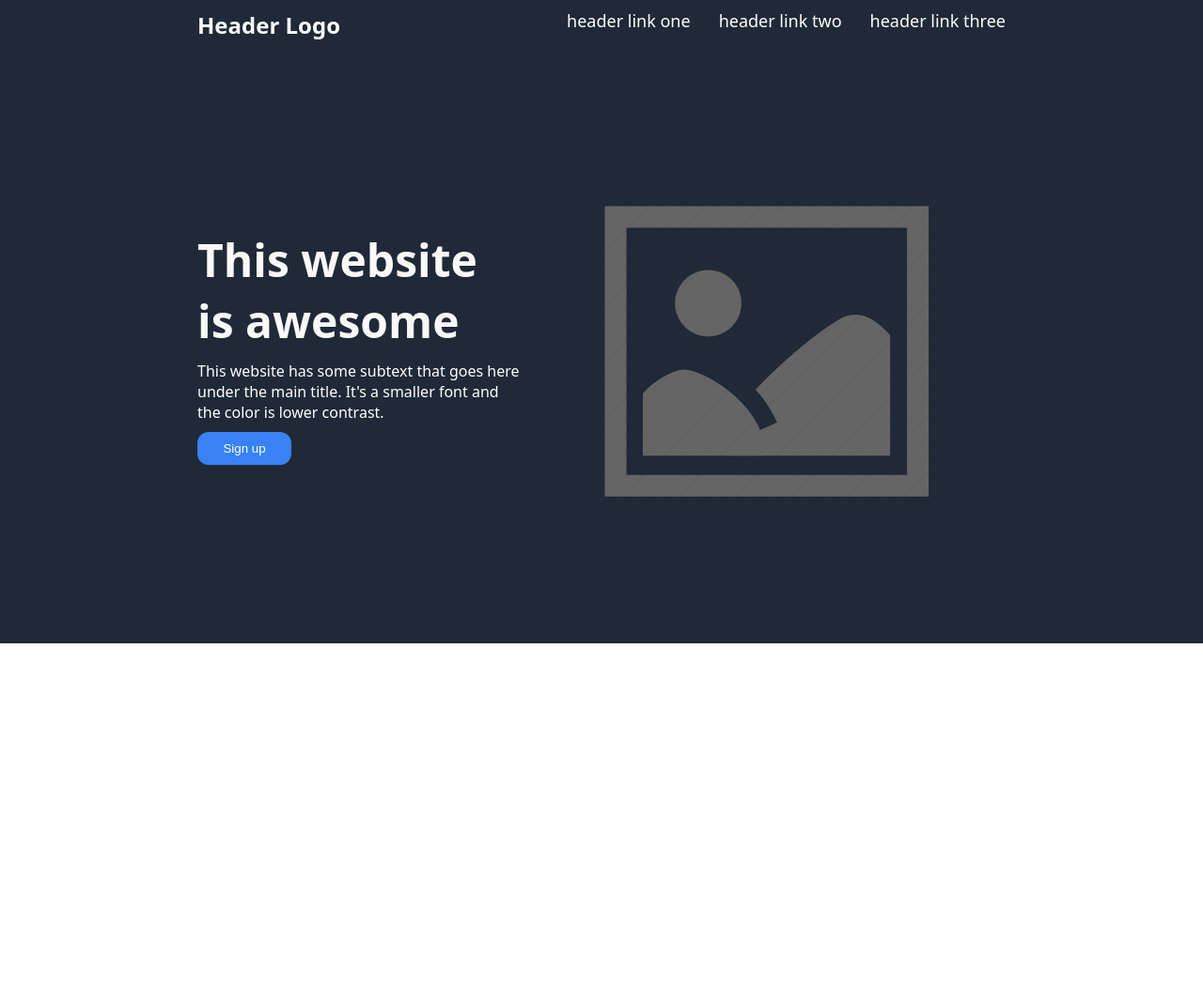
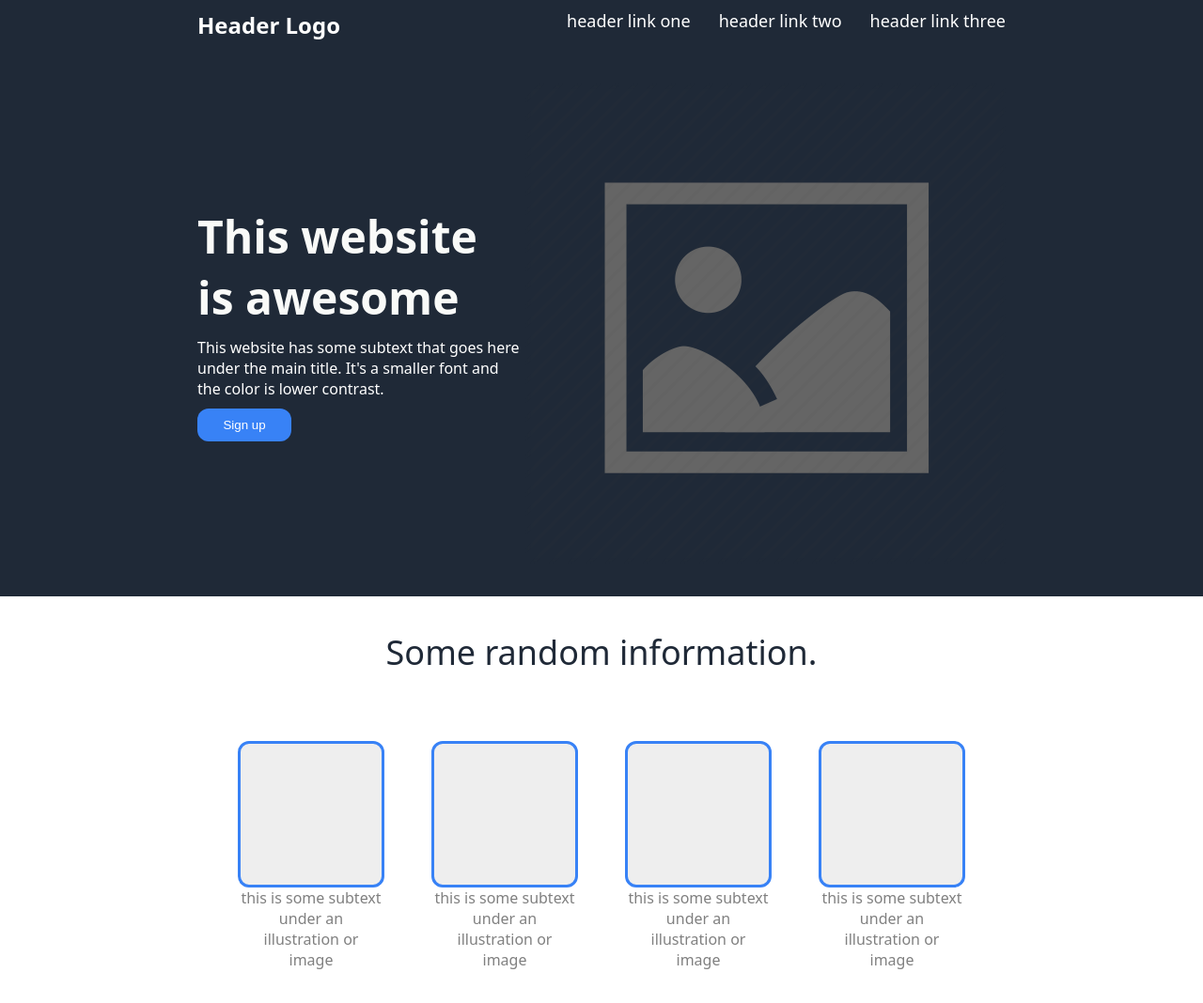
Before and after one commit to brenobmac/odin-landing-page, a plain HTML site: page index.html in a window 1280 px wide. Shown: the whole page at 94% size. Before the commit the page ends 800 px from the top, so only its background shows below. Drawn offline with Linux system fonts and the light colour scheme.

Commit message:
Added third portion of the content.

```diff
--- a/index.html
+++ b/index.html
@@ -32,5 +32,28 @@
         </div>
       </div>
     </div>
+
+    <div class="second-div">
+      <div class="top-info">Some random information.</div>
+      <div class="block-container">
+        <div class="block">
+          <div class="frame"></div>
+          <div class="frame-subtext">
+            this is some subtext under an illustration or image
+          </div>
+        </div>
+        <div class="block">
+          <div class="frame"></div>
+          <div class="frame-subtext">this is some subtext under an illustration or image</div>
+        </div>
+        <div class="block">
+          <div class="frame"></div>
+          <div class="frame-subtext">this is some subtext under an illustration or image</div>
+        </div>
+        <div class="block">
+          <div class="frame"></div>
+          <div class="frame-subtext">this is some subtext under an illustration or image</div>
+      </div>
+    </div>
   </body>
 </html>
--- a/style.css
+++ b/style.css
@@ -8,6 +8,7 @@ body {
   background-color: #1f2937;
   display: flex;
   flex-direction: column;
+  max-height: 1000px;
 }
 
 .header {
@@ -18,6 +19,8 @@ body {
   padding: 10px;
   margin-left: 200px;
   margin-right: 200px;
+  position: sticky;
+  top: 0; /*Needed to keep header on top*/
 }
 
 .header-logo {
@@ -49,8 +52,8 @@ a {
   padding: 10px;
   margin-left: 200px;
   margin-right: 200px;
-  margin-top: 50px;
-  margin-bottom: 50px;
+  margin-top: 25px;
+  margin-bottom: 25px;
 }
 
 .left-block {
@@ -93,3 +96,56 @@ a {
   display: flex;
   flex-wrap: wrap;
 }
+
+.second-div {
+  display: flex;
+  flex-direction: column;
+  align-items: center;
+  justify-content: center;
+  background-color: white;
+}
+
+.top-info {
+  font-size: 36px;
+  color: #1f2937;
+  font-weight: 900px;
+  margin-bottom: 50px;
+  padding: 10px;
+  margin-left: 200px;
+  margin-right: 200px;
+  margin-top: 25px;
+  margin-bottom: 25px;
+}
+
+.block-container {
+  display: flex;
+  gap: 50px;
+  padding: 10px;
+  margin-left: 200px;
+  margin-right: 200px;
+  margin-top: 25px;
+  margin-bottom: 25px;
+}
+
+.block {
+  display: flex;
+  flex-direction: column;
+  align-items: center;
+  justify-content: center;
+}
+
+.frame {
+  width: 150px;
+  height: 150px;
+  border: 3px solid #3882f6;
+  border-radius: 12px;
+  background: #eee;
+}
+
+.frame-subtext {
+  max-width: 150px; /* To be perfectly under the frame*/
+  text-align: center;
+  padding: 0;
+  margin: 0;
+  color: grey;
+}
```
